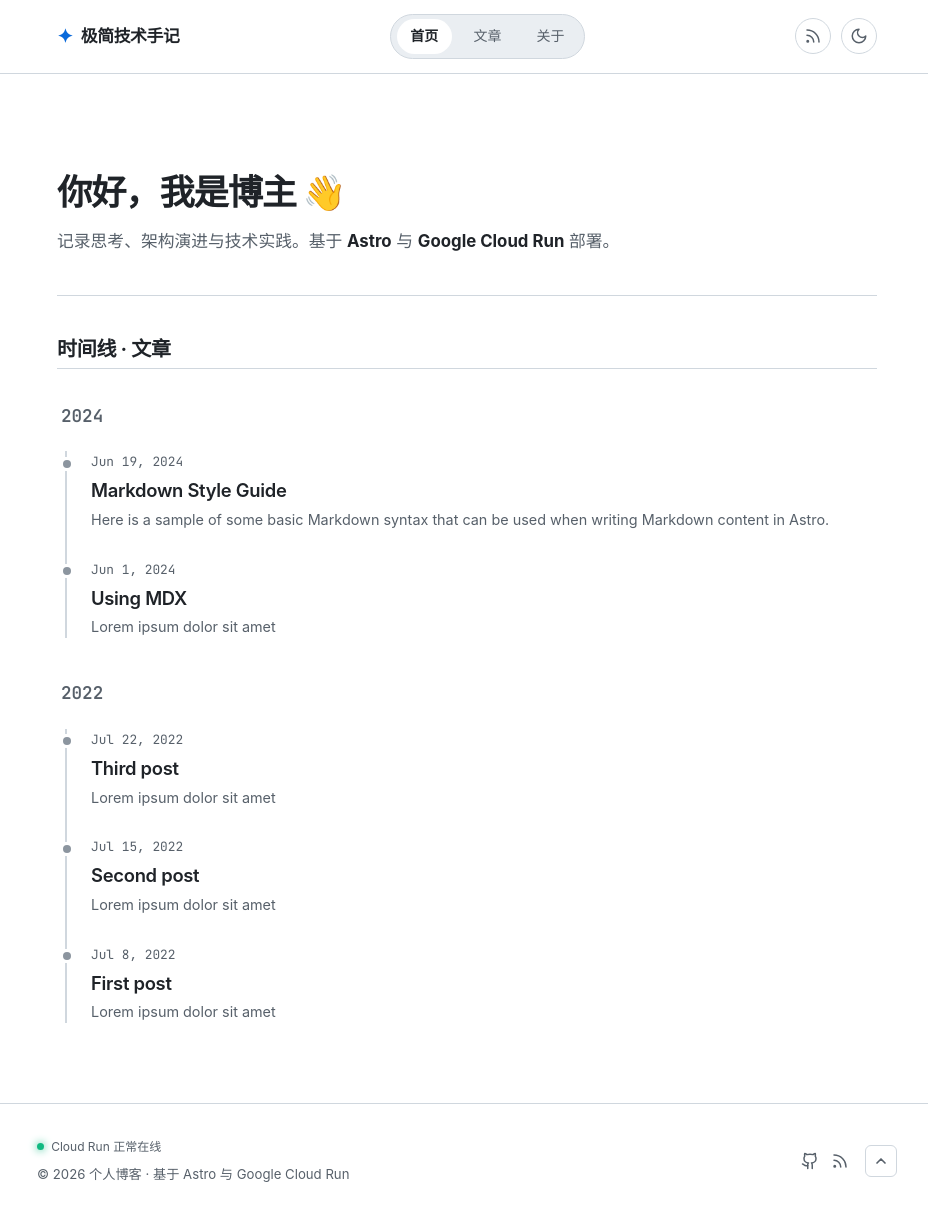
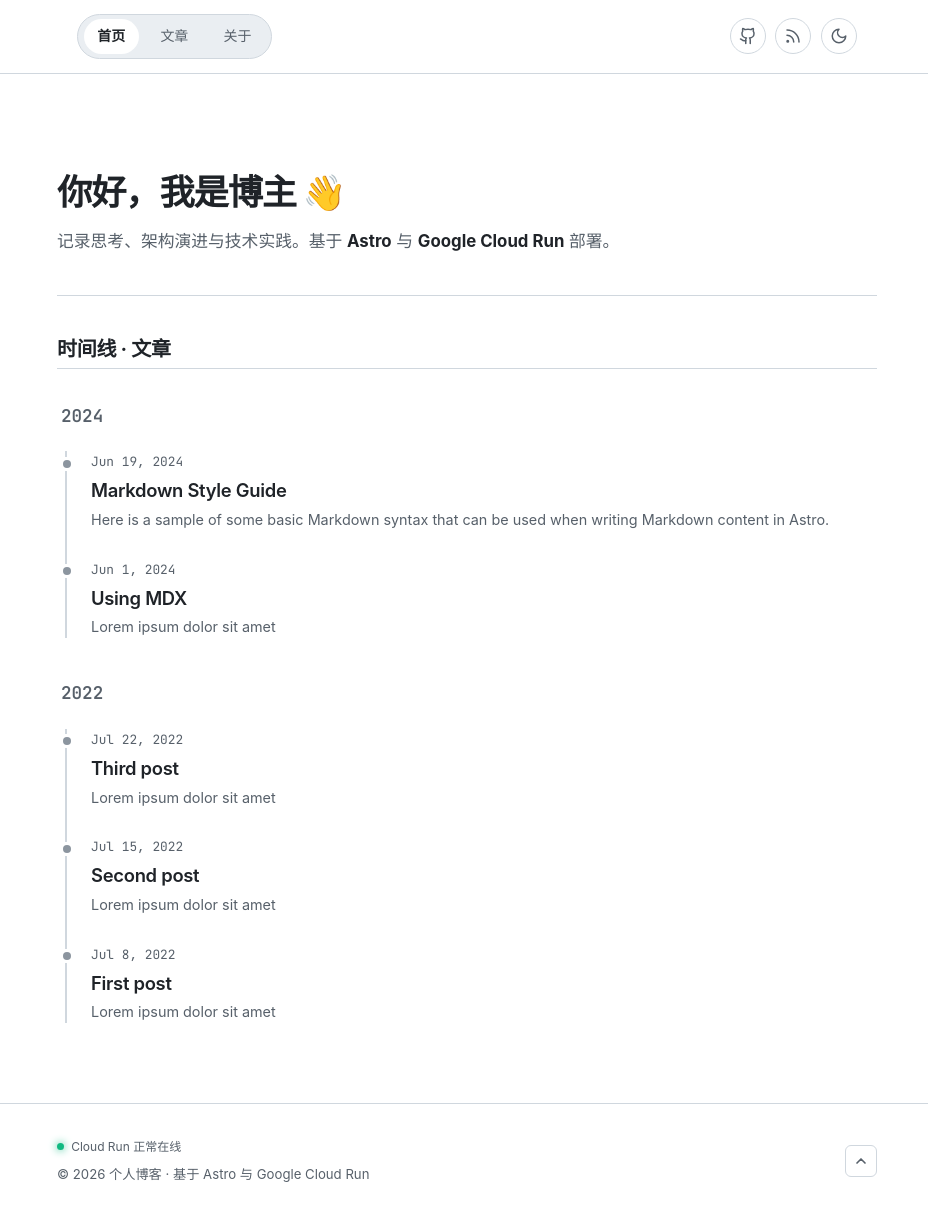
Before and after one commit to dustyat/blog, an Astro site: page / in a window 1280 px wide. Shown: the whole page, without its empty margins (173-1101 px from the left). Built offline with nearby package versions, Linux system fonts and the light colour scheme; Astro itself is replaced by a stand-in of ours.

Commit message:
style: remove logo from header, relocate github icon to header actions, clean footer social links

```diff
--- a/src/components/Footer.astro
+++ b/src/components/Footer.astro
@@ -15,21 +15,6 @@ const today = new Date();
 		</div>
 
 		<div class="footer-right">
-			<div class="social-links">
-				<a href="https://github.com" target="_blank" rel="noopener noreferrer" aria-label="GitHub">
-					<svg xmlns="http://www.w3.org/2000/svg" width="18" height="18" viewBox="0 0 24 24" fill="none" stroke="currentColor" stroke-width="2" stroke-linecap="round" stroke-linejoin="round">
-						<path d="M15 22v-4a4.8 4.8 0 0 0-1-3.5c3 0 6-2 6-5.5.08-1.25-.27-2.48-1-3.5.28-1.15.28-2.35 0-3.5 0 0-1 0-3 1.5-2.64-.5-5.36-.5-8 0C6 2 5 2 5 2c-.3 1.15-.3 2.35 0 3.5A5.403 5.403 0 0 0 4 9c0 3.5 3 5.5 6 5.5-.39.49-.68 1.05-.85 1.65-.17.6-.22 1.23-.15 1.85v4"></path>
-						<path d="M9 18c-4.51 2-5-2-7-2"></path>
-					</svg>
-				</a>
-				<a href="/rss.xml" aria-label="RSS Feed">
-					<svg xmlns="http://www.w3.org/2000/svg" width="18" height="18" viewBox="0 0 24 24" fill="none" stroke="currentColor" stroke-width="2" stroke-linecap="round" stroke-linejoin="round">
-						<path d="M4 11a9 9 0 0 1 9 9"></path>
-						<path d="M4 4a16 16 0 0 1 16 16"></path>
-						<circle cx="5" cy="19" r="1"></circle>
-					</svg>
-				</a>
-			</div>
 			<button id="back-to-top" class="back-to-top" aria-label="Back to top" title="回到顶部">
 				<svg xmlns="http://www.w3.org/2000/svg" width="16" height="16" viewBox="0 0 24 24" fill="none" stroke="currentColor" stroke-width="2.5" stroke-linecap="round" stroke-linejoin="round">
 					<path d="m18 15-6-6-6 6"/>
@@ -49,7 +34,7 @@ const today = new Date();
 	}
 
 	.footer-container {
-		max-width: 860px;
+		max-width: 820px;
 		margin: 0 auto;
 		display: flex;
 		align-items: center;
@@ -90,26 +75,6 @@ const today = new Date();
 	.footer-right {
 		display: flex;
 		align-items: center;
-		gap: 1rem;
-	}
-
-	.social-links {
-		display: flex;
-		align-items: center;
-		gap: 0.75rem;
-	}
-
-	.social-links a {
-		color: var(--text-muted);
-		display: flex;
-		align-items: center;
-		justify-content: center;
-		transition: color 0.2s ease, transform 0.2s ease;
-	}
-
-	.social-links a:hover {
-		color: var(--accent);
-		transform: translateY(-2px);
 	}
 
 	.back-to-top {
--- a/src/components/Header.astro
+++ b/src/components/Header.astro
@@ -1,16 +1,10 @@
 ---
-import { SITE_TITLE } from '../consts';
 import HeaderLink from './HeaderLink.astro';
 import ThemeToggle from './ThemeToggle.astro';
 ---
 
 <header class="header">
 	<nav class="nav-container">
-		<a href="/" class="brand">
-			<span class="brand-logo">✦</span>
-			<span class="brand-name">{SITE_TITLE}</span>
-		</a>
-
 		<div class="nav-links">
 			<HeaderLink href="/">首页</HeaderLink>
 			<HeaderLink href="/blog">文章</HeaderLink>
@@ -18,6 +12,12 @@ import ThemeToggle from './ThemeToggle.astro';
 		</div>
 
 		<div class="nav-actions">
+			<a href="https://github.com" target="_blank" rel="noopener noreferrer" class="action-icon" aria-label="GitHub" title="GitHub">
+				<svg xmlns="http://www.w3.org/2000/svg" width="18" height="18" viewBox="0 0 24 24" fill="none" stroke="currentColor" stroke-width="2" stroke-linecap="round" stroke-linejoin="round">
+					<path d="M15 22v-4a4.8 4.8 0 0 0-1-3.5c3 0 6-2 6-5.5.08-1.25-.27-2.48-1-3.5.28-1.15.28-2.35 0-3.5 0 0-1 0-3 1.5-2.64-.5-5.36-.5-8 0C6 2 5 2 5 2c-.3 1.15-.3 2.35 0 3.5A5.403 5.403 0 0 0 4 9c0 3.5 3 5.5 6 5.5-.39.49-.68 1.05-.85 1.65-.17.6-.22 1.23-.15 1.85v4"></path>
+					<path d="M9 18c-4.51 2-5-2-7-2"></path>
+				</svg>
+			</a>
 			<a href="/rss.xml" class="action-icon" aria-label="RSS Feed" title="RSS Feed">
 				<svg xmlns="http://www.w3.org/2000/svg" width="18" height="18" viewBox="0 0 24 24" fill="none" stroke="currentColor" stroke-width="2" stroke-linecap="round" stroke-linejoin="round">
 					<path d="M4 11a9 9 0 0 1 9 9"></path>
@@ -47,30 +47,9 @@ import ThemeToggle from './ThemeToggle.astro';
 		display: flex;
 		align-items: center;
 		justify-content: space-between;
-		max-width: 860px;
+		max-width: 820px;
 		margin: 0 auto;
 		padding: 0.85rem 1.25rem;
-	}
-
-	.brand {
-		display: flex;
-		align-items: center;
-		gap: 0.5rem;
-		font-weight: 700;
-		font-size: 1.05rem;
-		letter-spacing: -0.02em;
-		color: var(--text-color);
-		text-decoration: none;
-	}
-
-	.brand-logo {
-		color: var(--accent);
-		font-size: 1.2rem;
-		transition: transform 0.3s ease;
-	}
-
-	.brand:hover .brand-logo {
-		transform: rotate(45deg);
 	}
 
 	.nav-links {
@@ -112,8 +91,5 @@ import ThemeToggle from './ThemeToggle.astro';
 		.nav-container {
 			padding: 0.75rem 1rem;
 		}
-		.brand-name {
-			display: none;
-		}
 	}
 </style>
```
